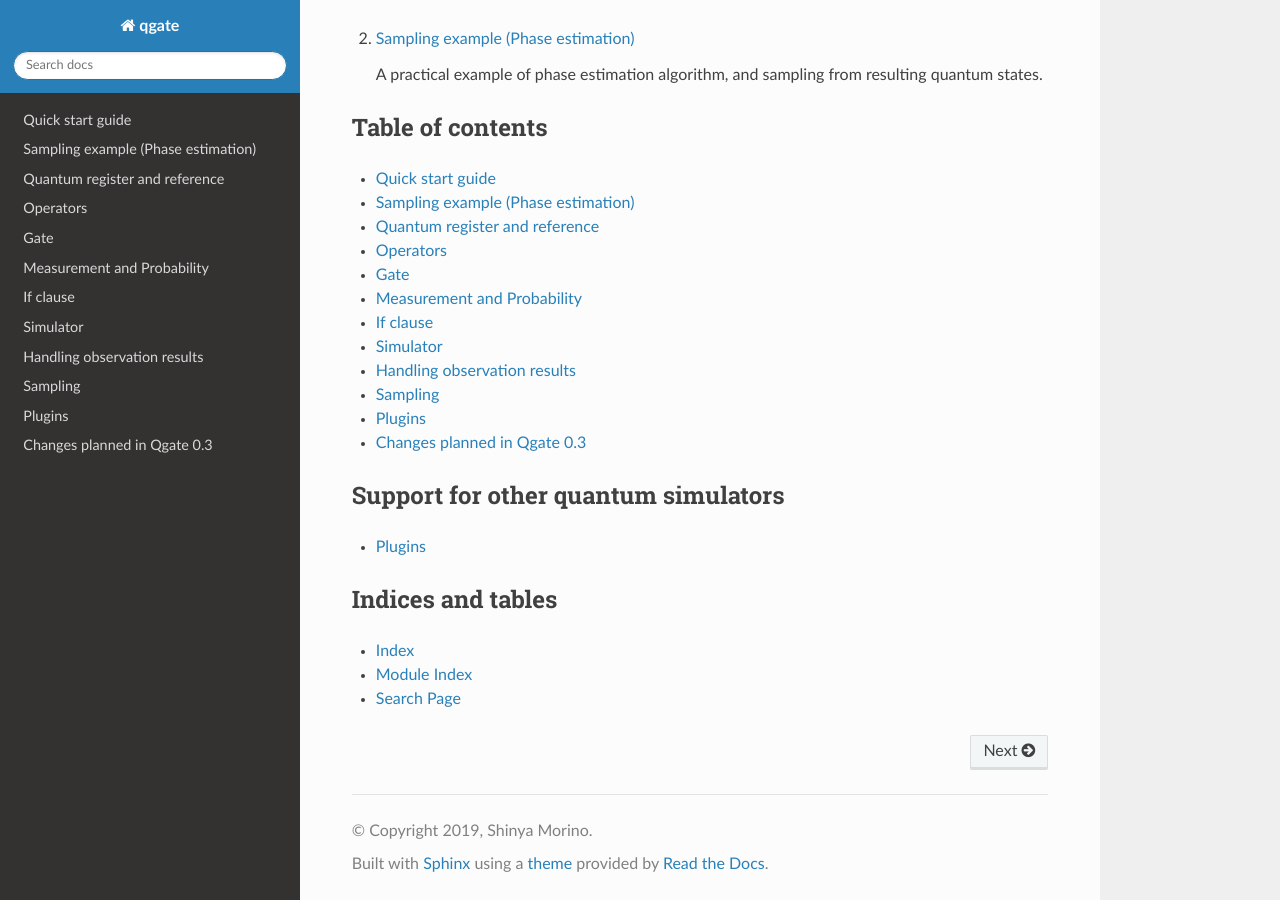
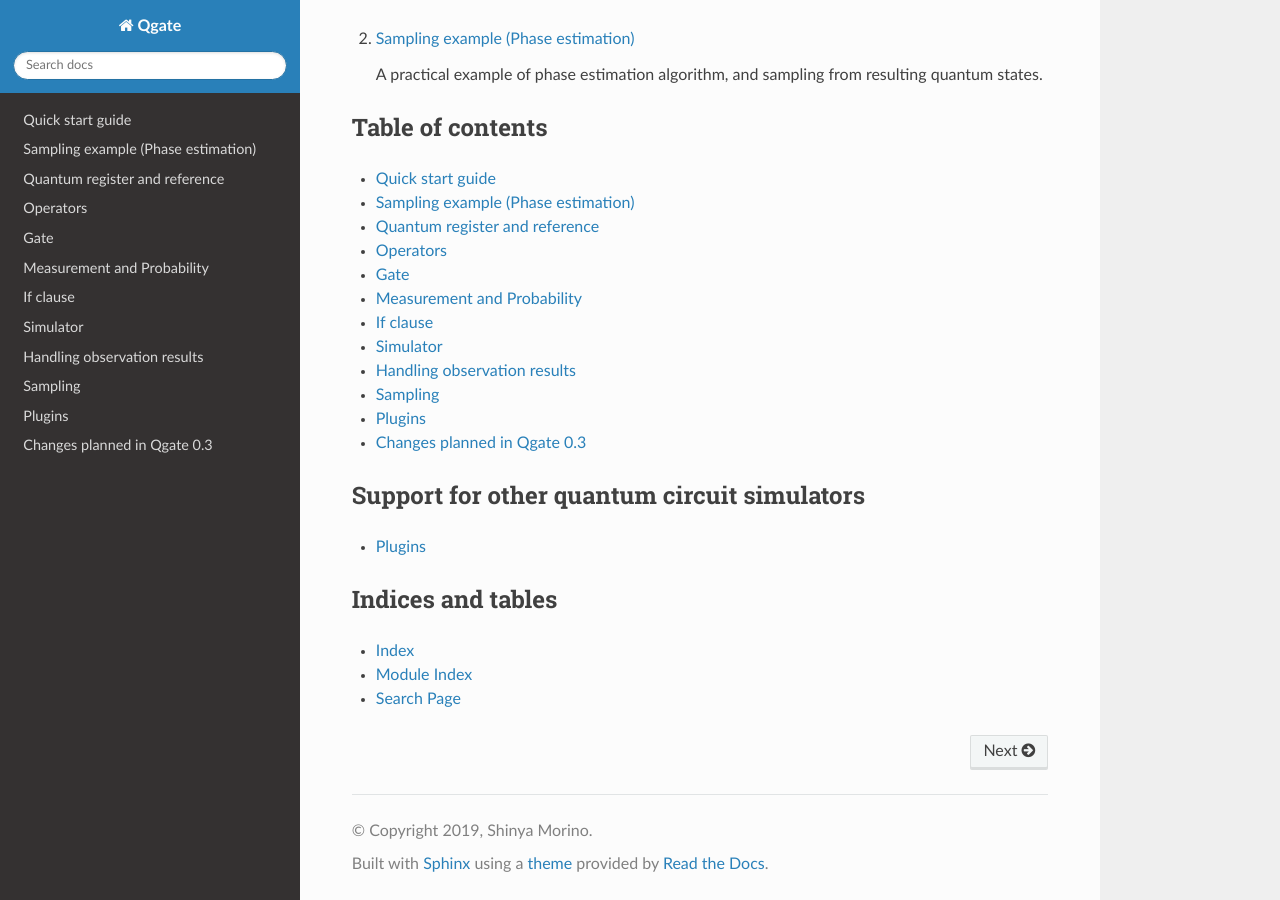
Before and after one commit to shinmorino/qgate, a Sphinx documentation site: the page built from docs/source/index.rst, in a window 1280 px wide and 900 px high, scrolled down 677 px. Built offline with Sphinx 7.4.7 and the Read the Docs theme 2.0.0, drawn with Linux system fonts in a browser that asks for light colours.

Commit message:
Minor updates for docs: qgate -> Qgate.  Quantum simulator -> Quantum circuit simulator.

```diff
--- a/docs/source/conf.py
+++ b/docs/source/conf.py
@@ -23,7 +23,7 @@
 
 # -- Project information -----------------------------------------------------
 
-project = u'qgate'
+project = u'Qgate'
 copyright = u'2019, Shinya Morino'
 author = u'Shinya Morino'
 
@@ -115,7 +115,7 @@
 # -- Options for HTMLHelp output ---------------------------------------------
 
 # Output file base name for HTML help builder.
-htmlhelp_basename = 'qgate'
+htmlhelp_basename = 'Qgate'
 
 
 # -- Options for LaTeX output ------------------------------------------------
@@ -142,7 +142,7 @@
 # (source start file, target name, title,
 #  author, documentclass [howto, manual, or own class]).
 latex_documents = [
-    (master_doc, 'qgate.tex', u'qgate Documentation',
+    (master_doc, 'qgate.tex', u'Qgate Documentation',
      u'Shinya Morino', 'manual'),
 ]
 
@@ -152,7 +152,7 @@
 # One entry per manual page. List of tuples
 # (source start file, name, description, authors, manual section).
 man_pages = [
-    (master_doc, 'qgate', u'qgate Documentation',
+    (master_doc, 'Qgate', u'Qgate Documentation',
      [author], 1)
 ]
 
@@ -163,8 +163,8 @@
 # (source start file, target name, title, author,
 #  dir menu entry, description, category)
 texinfo_documents = [
-    (master_doc, 'qgate', u'qgate Documentation',
-     author, 'qgate', 'Quantum gate simulator .',
+    (master_doc, 'Qgate', u'Qgate Documentation',
+     author, 'Qgate', 'Quantum circuit simulator .',
      ''),
 ]
 
--- a/docs/source/index.rst
+++ b/docs/source/index.rst
@@ -51,8 +51,8 @@
    plugin
    changes_in_0_3
 
-Support for other  quantum simulators
--------------------------------------
+Support for other quantum circuit simulators
+--------------------------------------------
 
 * :ref:`plugin:Plugins`
 
--- a/docs/source/quick_start_guide.rst
+++ b/docs/source/quick_start_guide.rst
@@ -257,7 +257,7 @@
 
 Please take a look at :ref:`sampling_example:Sampling example (Phase estimation)` as a more practical example.
 
-You can find other examples at `qgate github repository <https://github.com/shinmorino/qgate>`_.
+You can find other examples at `Qgate github repository <https://github.com/shinmorino/qgate>`_.
 
 - `grover.py <https://github.com/shinmorino/qgate/tree/master/examples/grover.py>`_
 
--- a/docs/source/simulator.rst
+++ b/docs/source/simulator.rst
@@ -40,7 +40,7 @@
 Running simulations
 -------------------
 
-Simulator instance has **Simulator.run(circuit)** method. In qgate, quantum circuits are built by using Python's list.  By passing this list, simulation runs.  **Simulator.run(circuit)** returns after all operatos in a given circuit is applied.
+Simulator instance has **Simulator.run(circuit)** method. In Qgate, quantum circuits are built by using Python's list.  By passing this list, simulation runs.  **Simulator.run(circuit)** returns after all operatos in a given circuit is applied.
 
 .. code-block:: python
 
```
Also changed, not shown: README.md (+1 -1 lines).
